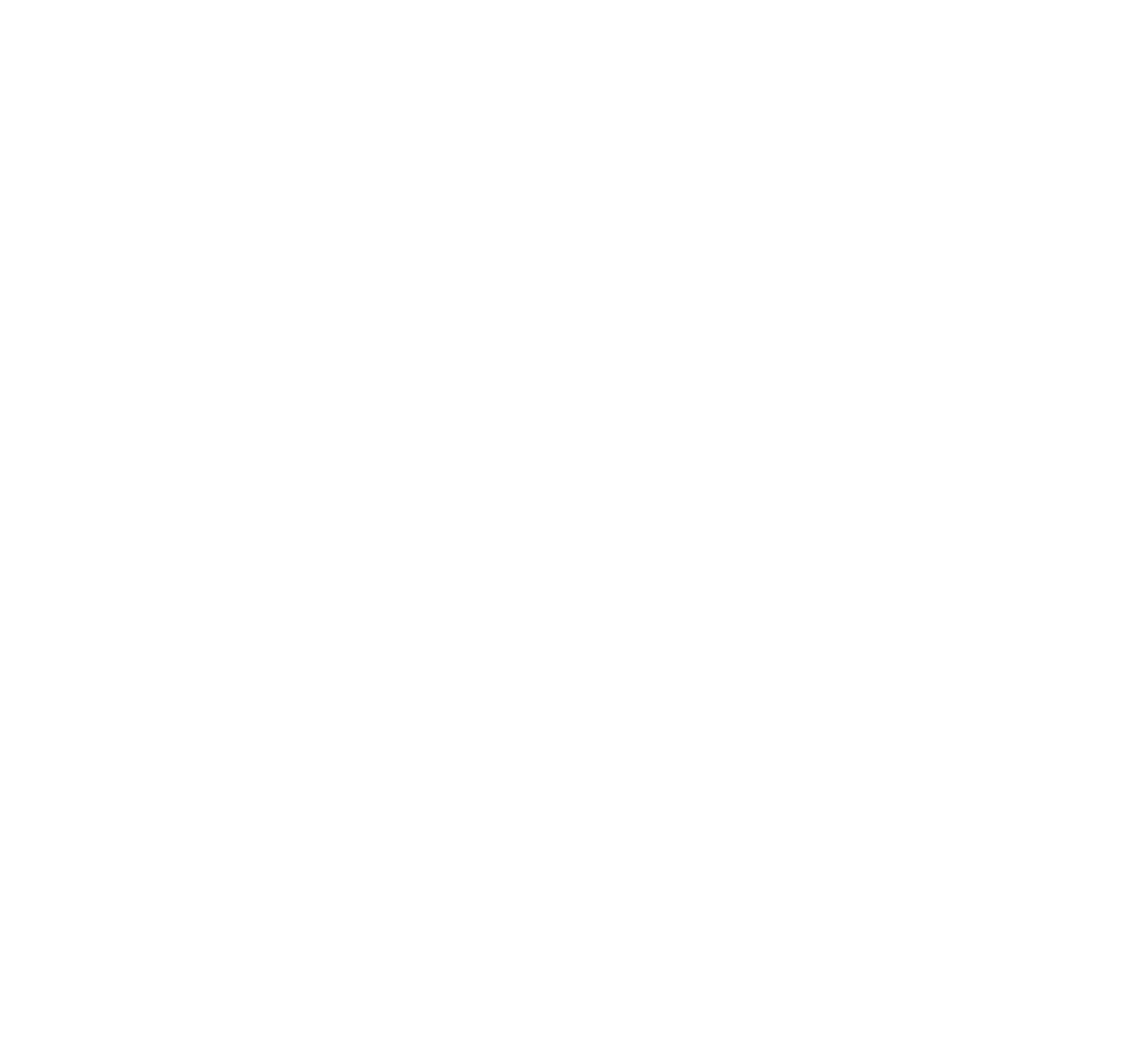
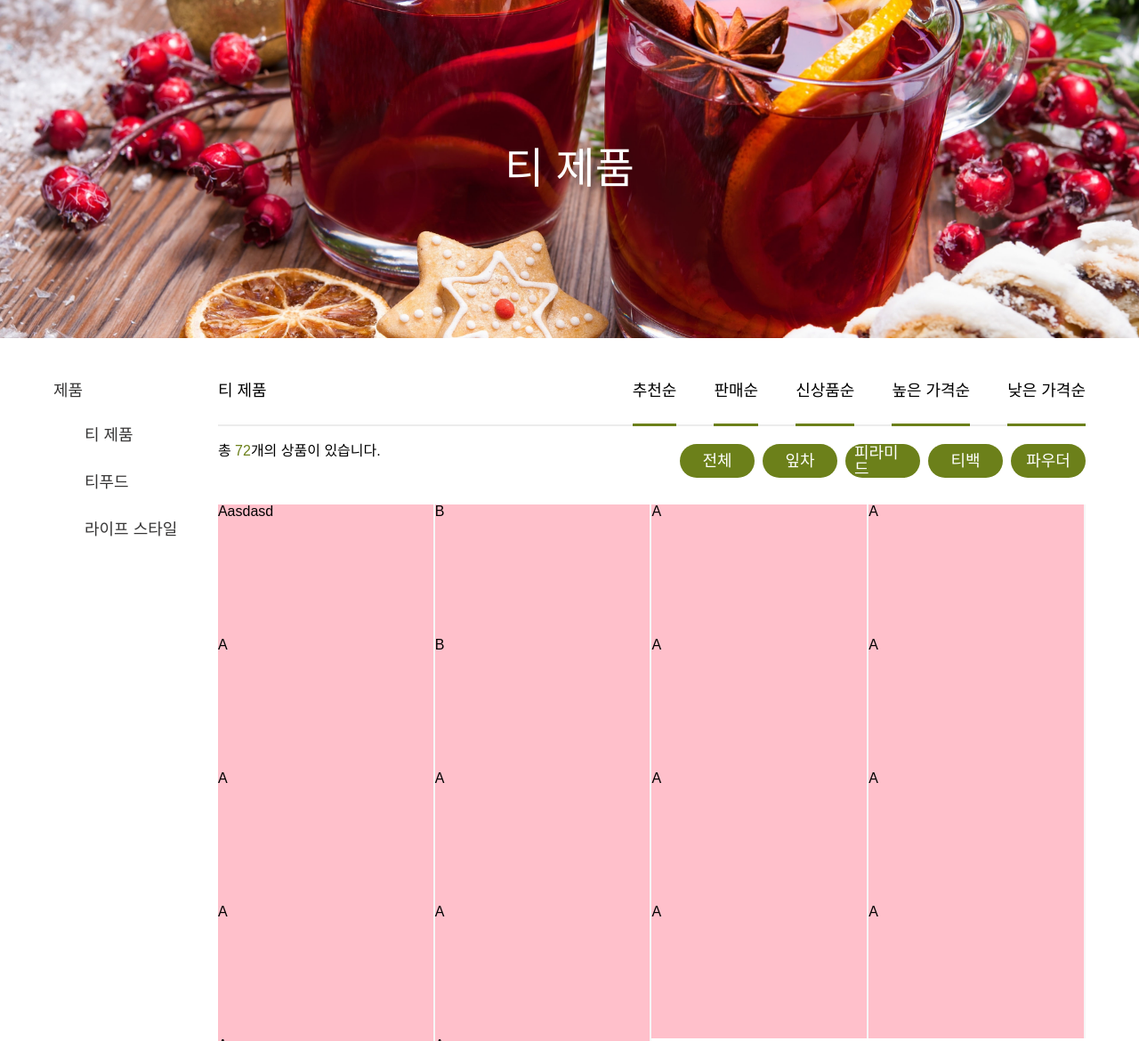
Before and after one commit to wecode-bootcamp-korea/49-2nd-5Sherlock-frontend, a React app: page /productlist in a window 1280 px wide. Before the commit this address had no page. Shown: the top 1170 px of the page at 89% size. Before the commit the page ends 800 px from the top, so only its background shows below. Built offline with nearby package versions, Linux system fonts and the light colour scheme; a web font is replaced by a local one.

Commit message:
font/faviconAndProductList

```diff
--- a/src/Router.js
+++ b/src/Router.js
@@ -2,9 +2,10 @@ import React from 'react';
 import { BrowserRouter, Routes, Route } from 'react-router-dom';
 import Login from './pages/Login/Login';
 import Main from './pages/Main/Main';
-import BestProductList from './pages/ProductList/BestProductList/BestProductList';
+import BestProductList from './pages/Product/BestProductList/BestProductList';
 import Signup from './pages/SignUp/SignUp';
 import ProductDetail from './pages/ProductDetail/ProductDetail';
+import ProductList from './pages/Product/ProductList/ProductList';
 
 const Router = () => {
   return (
@@ -13,8 +14,9 @@ const Router = () => {
         <Route path="/" element={<Main />} />
         <Route path="/login" element={<Login />} />
         <Route path="/signup" element={<Signup />} />
-        <Route path="/bestProductList" element={<BestProductList />} />
-        <Route path="/productDetail" element={<ProductDetail />} />
+        <Route path="/bestproductList" element={<BestProductList />} />
+        <Route path="/productdetail" element={<ProductDetail />} />
+        <Route path="/productlist" element={<ProductList />} />
       </Routes>
     </BrowserRouter>
   );
--- /dev/null
+++ b/src/components/ProductListContainer/ProductListContainer.js
@@ -0,0 +1,29 @@
+import React, { useState, useEffect } from 'react';
+import './ProductListContainer.scss';
+import { useNavigate } from 'react-router-dom';
+
+const ProductListContainer = () => {
+  return (
+    <div className="productListContainer">
+      <div className="abc">Aasdasd</div>
+      <div className="abc">B</div>
+      <div className="abc">A</div>
+      <div className="abc">A</div>
+      <div className="abc">A</div>
+      <div className="abc">B</div>
+      <div className="abc">A</div>
+      <div className="abc">A</div>
+      <div className="abc">A</div>
+      <div className="abc">A</div>
+      <div className="abc">A</div>
+      <div className="abc">A</div>
+      <div className="abc">A</div>
+      <div className="abc">A</div>
+      <div className="abc">A</div>
+      <div className="abc">A</div>
+      <div className="abc">A</div>
+      <div className="abc">A</div>
+    </div>
+  );
+};
+export default ProductListContainer;
--- /dev/null
+++ b/src/components/ProductListContainer/ProductListContainer.scss
@@ -0,0 +1,19 @@
+.productListContainer {
+  display: grid;
+  grid-template-columns: repeat(4, 25%);
+  grid-auto-rows: 150px;
+
+  //   .productListContainer div {
+  //     border-right: 2px #f6f6f6 solid;
+  //     background-color: pink;
+  //   }
+
+  .abc {
+    border-right: 2px #f6f6f6 solid;
+    background-color: pink;
+  }
+
+  //   .productListContainer div:nth-child(4n) {
+  //     border-right: 0;
+  //   }
+}
--- /dev/null
+++ b/src/pages/Product/BestProductList/BestProductList.js
@@ -0,0 +1,7 @@
+import React, { useState, useEffect } from 'react';
+import './BestProductList.scss';
+
+const BestProductList = () => {
+  return <div className="bestProduct"></div>;
+};
+export default BestProductList;
--- /dev/null
+++ b/src/pages/Product/ProductList/ProductList.js
@@ -0,0 +1,56 @@
+import React, { useState, useEffect } from 'react';
+import './ProductList.scss';
+import { useNavigate } from 'react-router-dom';
+import ProductListContainer from '../../../components/ProductListContainer/ProductListContainer';
+
+const ProductList = () => {
+  return (
+    <div className="productList">
+      <div className="bannerBox">
+        <h2 className="bannerName">티 제품</h2>
+        <img src={process.env.PUBLIC_URL + '/images/teaProductBanner.jpg'} />
+      </div>
+      <div className="container">
+        <div className="productListBox">
+          <div className="leftMenu">
+            <div className="leftMenuTitle">제품</div>
+            <div className="leftMenuCategory">
+              <div className="leftMenuTeaProduct leftMenuTeaBtn">티 제품</div>
+              <div className="leftMenuTeaFood leftMenuTeaBtn">티푸드</div>
+              <div className="leftMenuTeaLifeStyle leftMenuTeaBtn">
+                라이프 스타일
+              </div>
+            </div>
+          </div>
+          <div className="rightMenu">
+            <div className="rigthMenuTitleBox">
+              <div className="rightMenuTitle">티 제품</div>
+              <div className="rightMenuFilterBox">
+                <div className="rightMenuFilter">추천순</div>
+                <div className="rightMenuFilter">판매순</div>
+                <div className="rightMenuFilter">신상품순</div>
+                <div className="rightMenuFilter">높은 가격순</div>
+                <div className="rightMenuFilter">낮은 가격순</div>
+              </div>
+            </div>
+            <div className="rightMenuInfoBox">
+              <div className="rightMenuInfo">
+                총 <span className="rigthMenuInfoNumber">72</span>개의 상품이
+                있습니다.
+              </div>
+              <div className="rightMenuTeaFilterBox">
+                <div className="rightMenuTeaFilter">전체</div>
+                <div className="rightMenuTeaFilter">잎차</div>
+                <div className="rightMenuTeaFilter">피라미드</div>
+                <div className="rightMenuTeaFilter">티백</div>
+                <div className="rightMenuTeaFilter">파우더</div>
+              </div>
+            </div>
+            <ProductListContainer />
+          </div>
+        </div>
+      </div>
+    </div>
+  );
+};
+export default ProductList;
--- /dev/null
+++ b/src/pages/Product/ProductList/ProductList.scss
@@ -0,0 +1,119 @@
+.productList {
+  display: flex;
+  flex-direction: column;
+  width: 100%;
+  height: 100vh;
+
+  .bannerBox {
+    width: 100%;
+    height: 380px;
+    position: relative;
+
+    img {
+      width: 100%;
+      height: 100%;
+      object-fit: cover;
+    }
+
+    .bannerName {
+      position: absolute;
+      top: 50%;
+      left: 50%;
+      transform: translate(-50%, -50%);
+      color: white;
+      font-size: 48px;
+      font-weight: 500;
+    }
+  }
+
+  .container {
+    padding: 40px 60px 40px 60px;
+  }
+
+  .productListBox {
+    margin-top: 10px;
+    display: flex;
+    // background-color: pink;
+  }
+
+  .leftMenu {
+    width: 220px;
+    font-size: 18px;
+    color: #363535;
+  }
+
+  .leftMenuTitle {
+    height: 50px;
+  }
+
+  .leftMenuCategory {
+    padding-left: 35px;
+  }
+
+  .leftMenuTeaBtn {
+    margin-bottom: 35px;
+  }
+
+  .rightMenu {
+    width: 100%;
+  }
+  .rigthMenuTitleBox {
+    display: flex;
+    height: 49px;
+    .rightMenuTitle {
+      flex: 1;
+      font-size: 18px;
+      height: 100%;
+    }
+
+    justify-content: space-between;
+    width: 100%;
+    border-bottom: 2px solid #ececec;
+  }
+  .rightMenuFilterBox {
+    display: flex;
+  }
+
+  .rightMenuFilter {
+    font-size: 18px;
+    margin-left: 42px;
+    // font-weight: 700;
+    text-align: center;
+    border-bottom: 3px solid #6c801a;
+    padding-bottom: 30px;
+    margin-bottom: -2px;
+  }
+
+  .rightMenuInfoBox {
+    margin-top: 20px;
+    display: flex;
+    margin-bottom: 30px;
+  }
+
+  .rightMenuInfo {
+    flex: 1;
+  }
+
+  .rigthMenuInfoNumber {
+    color: #6c801a;
+  }
+
+  .rightMenuTeaFilterBox {
+    display: flex;
+  }
+
+  .rightMenuTeaFilter {
+    width: 84px;
+    height: 38px;
+    font-size: 18px;
+    background-color: #6c801a;
+    margin-left: 9px;
+    padding-left: 10px;
+    padding-right: 10px;
+    border-radius: 38px;
+    color: white;
+    display: flex;
+    justify-content: center;
+    align-items: center;
+  }
+}
--- a/src/styles/common.scss
+++ b/src/styles/common.scss
@@ -1,9 +1,11 @@
+@import url('https://cdn.jsdelivr.net/gh/orioncactus/pretendard/dist/web/static/pretendard.css');
+
 * {
   box-sizing: border-box;
 }
 html,
 body {
-  font-family: 'AppleSDGothicNeo', 'Noto Sans KR', sans-serif;
+  font-family: Pretendard, 'Noto Sans KR', sans-serif;
 }
 li {
   list-style: none;
```
Also changed, not shown: public/favicon.ico (added), public/images/teaProductBanner.jpg (added), src/pages/Product/BestProductList/BestProductList.scss (added).
